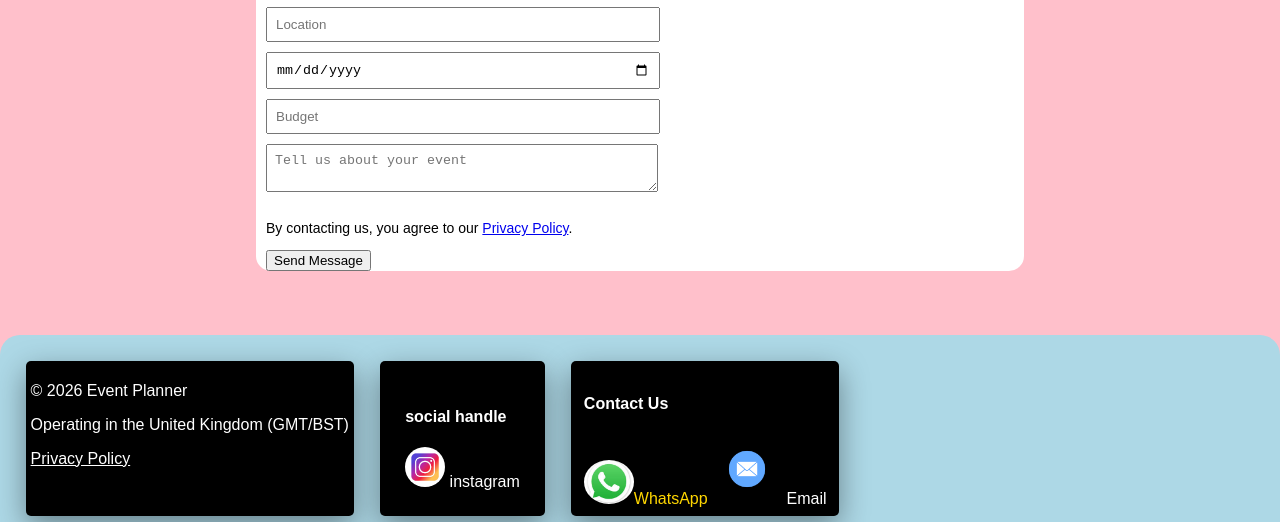
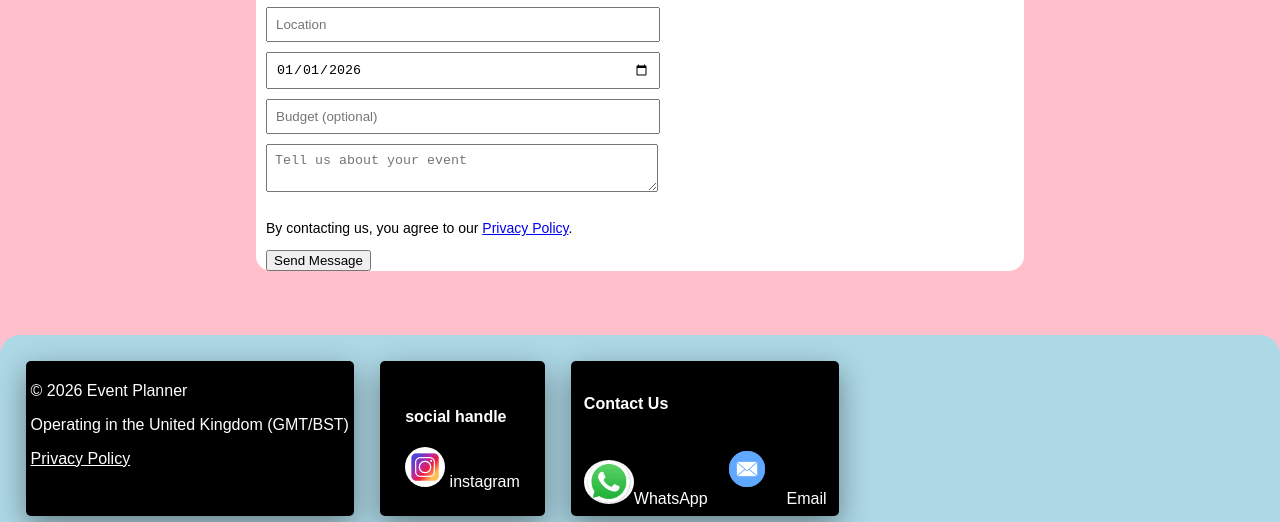
Before and after one commit to basas1-2/TATT-Event-planner, a website: page contact.html in a window 1280 px wide. Shown: the part 581-1103 px from the top of the page. Drawn offline with Linux system fonts and the light colour scheme.

Commit message:
commit all changes

```diff
--- a/contact.html
+++ b/contact.html
@@ -30,8 +30,8 @@
   <input type="number" id="phone" placeholder="Phone Number" required style="margin-bottom: 10px; width: 50%; padding: 8px;">
   <input type="text" id="event" placeholder="Type of Event" required style="margin-bottom: 10px; width: 50%; padding: 8px;">
   <input type="text" id="location" placeholder="Location" required style="margin-bottom: 10px; width: 50%; padding: 8px;">
-  <input type="date" id="date" placeholder="date" required style="margin-bottom: 10px; width: 50%; padding: 8px;">
-  <input type="text" id="budget" placeholder="Budget" optional style="margin-bottom: 10px; width: 50%; padding: 8px;">
+  <input type="date" id="date" value="2026-01-01" required style="margin-bottom: 10px; width: 50%; padding: 8px;" >
+  <input type="text" id="budget" placeholder="Budget (optional)" optional style="margin-bottom: 10px; width: 50%; padding: 8px;">
   <textarea id="message" placeholder="Tell us about your event" style="margin-bottom: 10px; width: 50%; padding: 8px;"></textarea>
 
   <p style="font-size:14px;">
@@ -81,7 +81,7 @@
 
     <div style="background-color: black; color: white; margin-left: 2%; margin-top: 2%; margin-bottom: 2%; margin-left: 2%; padding-left: 1%; padding-right: 1%; padding-top: 1%; box-shadow: 0 10px 30px rgba(0, 0, 0, 0.4); border-radius: 5px;">
     <h4>Contact Us</h4>
-    <a href="https://wa.me/447490686969" style="text-decoration: none; color: gold;"> <img src="pictures/wha.jfif" alt="" style="width: 50px; border-radius: 100%;">WhatsApp</a>
+    <a href="https://wa.me/447490686969" style="text-decoration: none; color: white;"> <img src="pictures/wha.jfif" alt="" style="width: 50px; border-radius: 100%;">WhatsApp</a>
     <a href="www.instagram.com" style="text-decoration: none; color: white;"> <img src="pictures/10507049.png" alt="" style="width: 70px;"> Email</a>
    </div>
 
```
Also changed, not shown: portfolio.html (+1 -1 lines).
